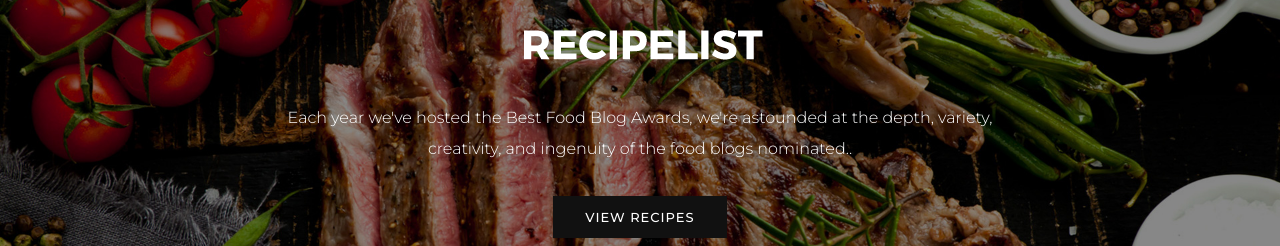
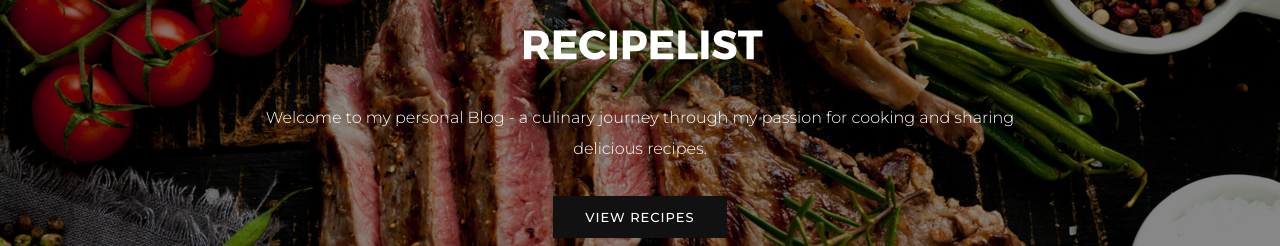
Before and after one commit to ValerieIvanova/recipelist, a React (Vite) app: page / in a window 1280 px wide. Shown: the part 127-373 px from the top of the page. Built offline with nearby package versions, Linux system fonts and the light colour scheme.

Commit message:
Updated the intro section

```diff
--- a/public/style.css
+++ b/public/style.css
@@ -25,11 +25,7 @@ h3,
 h4,
 h5,
 body,
-p,
-.topbar-section,
-.navbar-inverse .navbar-nav .nav-link,
-.header .dropdown-menu,
-.navbar-nav .nav-link {
+p {
     font-family: 'Roboto', serif;
 }
 
@@ -310,7 +306,7 @@ a {
 /* FOOTER
 **************************************/
 
-
+/*
 .footer.wb {
     background-color: #ffffff;
 }
@@ -369,7 +365,7 @@ a {
 .demos .blog-meta h4 {
     font-size: 28px;
     padding: 0 0 1rem;
-}
+} */
 
 
 
@@ -1107,14 +1103,14 @@ hr.invis3 {
     line-height: 1;
 }
 
-.footer-text img {
+/* .footer-text img {
     max-width: 290px;
 }
 
 .footer-text p {
     margin-bottom: 0;
     padding: 1rem 0 1.2rem;
-}
+} */
 
 .blog-list-widget img {
     background: #fff none repeat scroll 0 0;
--- a/src/components/Footer/Footer.css
+++ b/src/components/Footer/Footer.css
@@ -30,3 +30,12 @@
     opacity: 0.1;
     background-color: rgba(0, 0, 0, 0.0.1);
 }
+
+.footer-text img {
+    max-width: 290px;
+}
+
+.footer-text p {
+    margin-bottom: 0;
+    padding: 1rem 0 1.2rem;
+}
--- a/src/components/IntroSection/IntroSection.jsx
+++ b/src/components/IntroSection/IntroSection.jsx
@@ -10,14 +10,13 @@ export default function IntroSection() {
           />
         </a>
         <p>
-              Each year we've hosted the Best Food Blog Awards, we're astounded
-              at the depth, variety, creativity, and ingenuity of the food blogs
-              nominated..
+          Welcome to my personal Blog - a culinary journey through my passion for
+          cooking and sharing delicious recipes.
         </p>
         <a href="#" className="btn btn-primary">
           View Recipes
         </a>
       </div>
     </section>
-    )
+  );
 }
```
Lines whose indentation alone changed are shown as unchanged.
